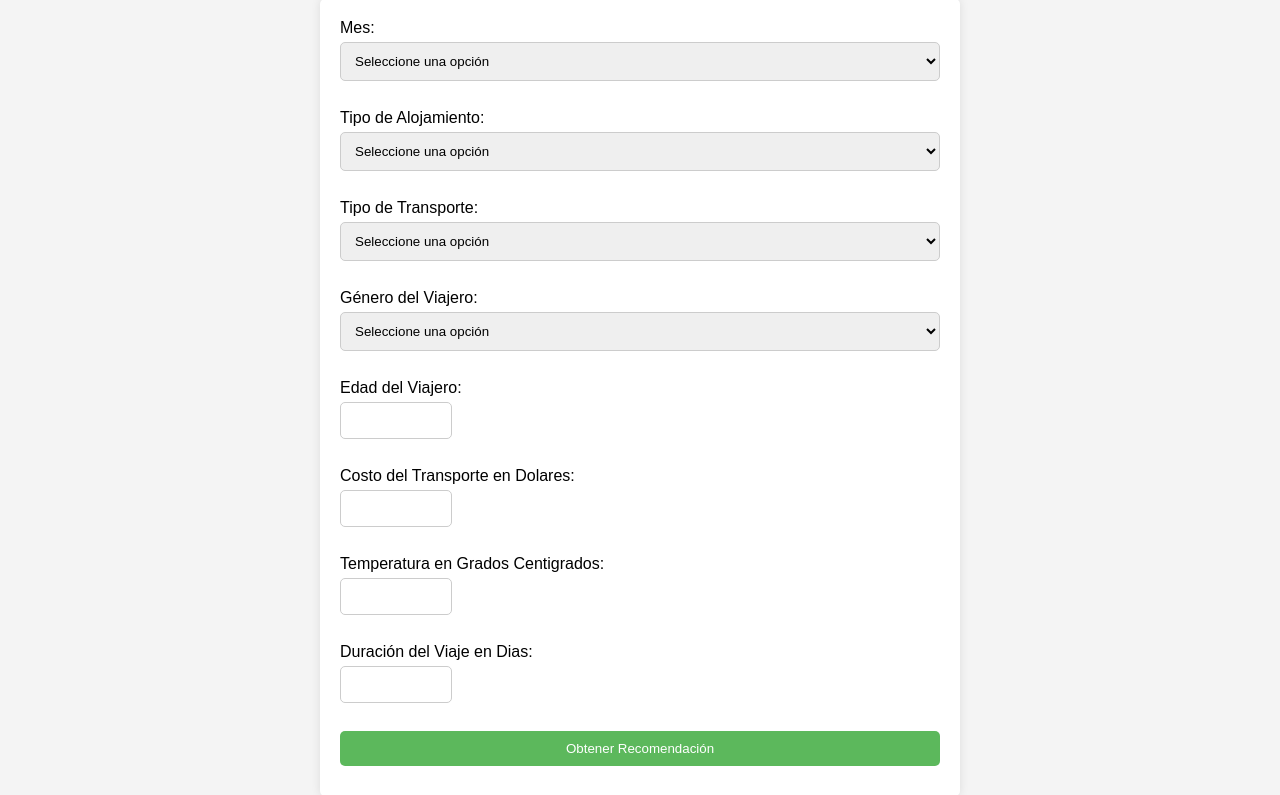
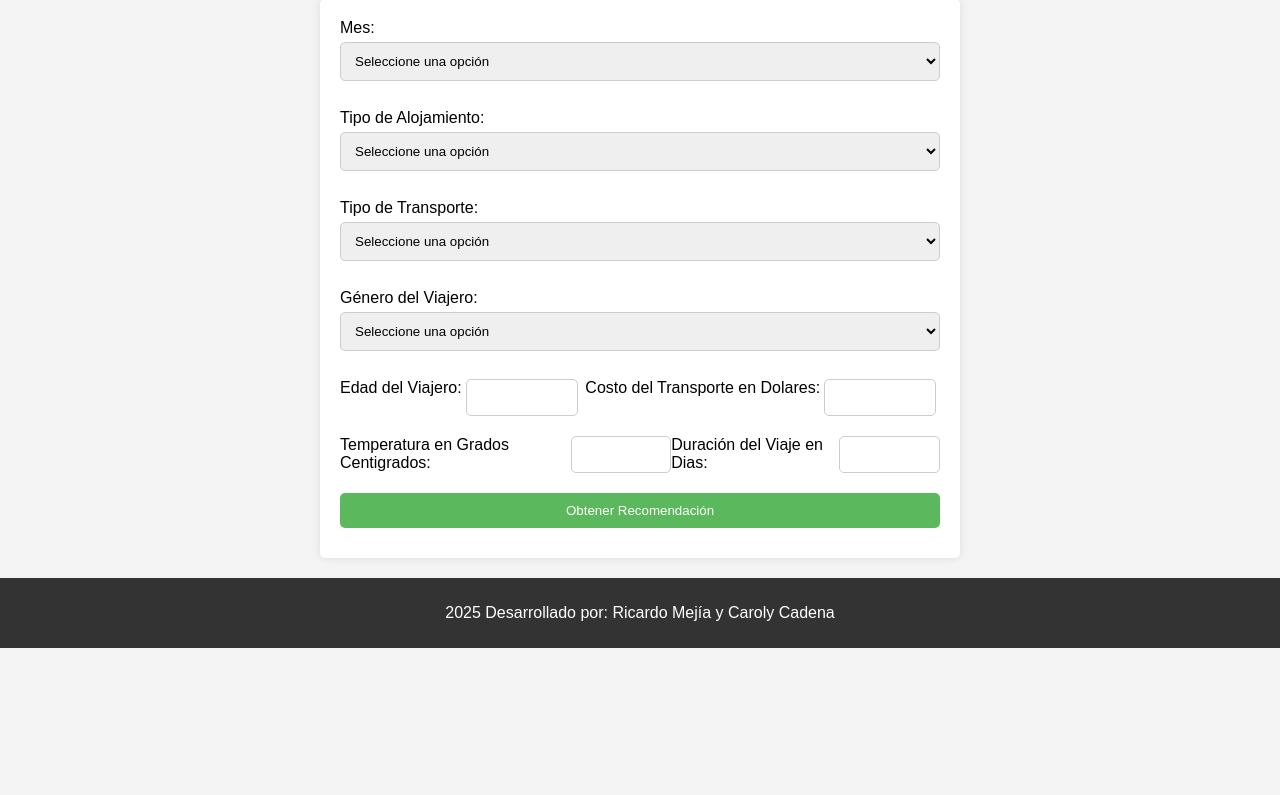
Before and after one commit to ramtako8922/recomendacioes, a FastAPI app: page / in a window 1280 px wide. Shown: the part 249-1044 px from the top of the page. After the commit the page ends 897 px from the top, so only its background shows below. Run offline with FastAPI, Linux system fonts and the light colour scheme; parts of the project's set-up code (start-up, migrations or seed data) failed here and were passed over.

Commit message:
mejora en inputs

```diff
--- a/static/css/style.css
+++ b/static/css/style.css
@@ -50,6 +50,12 @@ input[type="number"]{
     border-radius: 5px;
     text-align: right;
 }
+.number_row{
+    display: flex;
+
+    justify-content: space-between;
+    margin-bottom: 10px;
+}
 
 input[type="submit"] {
     background-color: #5cb85c;
--- a/templates/form.html
+++ b/templates/form.html
@@ -64,14 +64,18 @@
                     <option value="0">Hombre</option>
                     <option value="1">Mujer</option>
                 </select><br><br>
+              <div class="number_row">
                 <label for="Traveler_age">Edad del Viajero:</label>
                 <input type="number" id="Traveler_age" name="Traveler_age" min="1" required><br><br>
                 <label for="Transportation_cost">Costo del Transporte en Dolares:</label>
                 <input type="number" id="Transportation_cost" name="Transportation_cost" min="0" required><br><br>
+              </div>
+              <div class="number_row">
                 <label for="Temperature_Centigrade">Temperatura en Grados Centigrados:</label>
                 <input type="number" id="Temperature_centigrade" name="Temperature_Centigrade" min="-100" max="1000" required><br><br>
                 <label for="Duration">Duración del Viaje en Dias:</label>
                 <input type="number" id="Duration" name="Duration" min="1" required><br><br>
+              </div>
                 <input class="button" type="submit" value="Obtener Recomendación">
             </form>
         </div>
```
